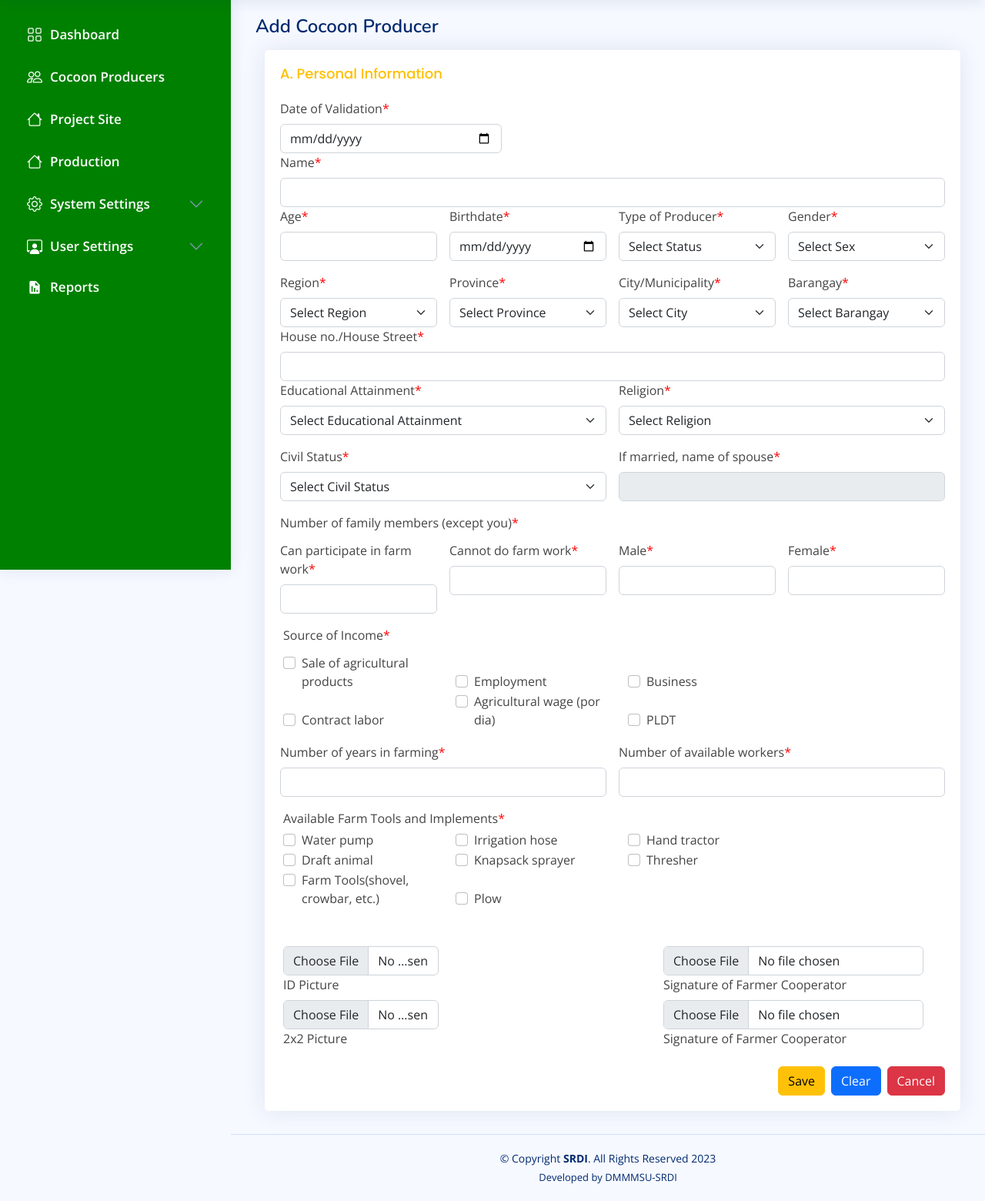
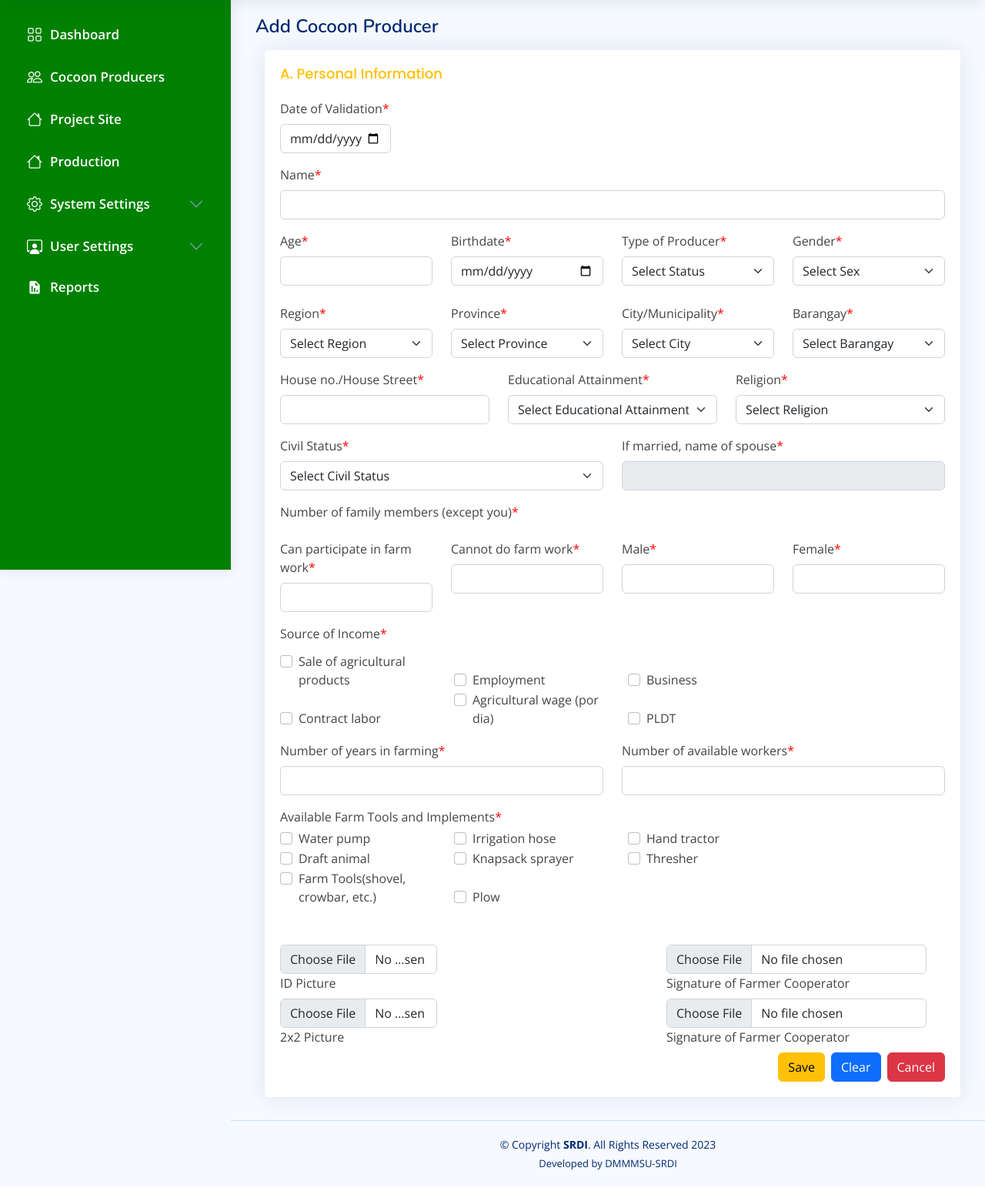
Before and after one commit to Akireiss/Srdi_Profiling_System, a PHP site: page /dmmmsu_srdi_profilings/admin/cocoonproducers.php in a window 1280 px wide. Shown: the part 60-1620 px from the top of the page at 77% size. After the commit the page ends 1580 px from the top, so only its background shows below. Run offline with PHP 8.4, Linux system fonts and the light colour scheme; a user stored in the database is signed in; data comes from the database, SQL or seed files in the repository; data that the repository does not hold is empty; some libraries are stand-ins or nearby versions.

Commit message:
oct 16, 20223 as of 1:57

```diff
--- a/admin/cocoonproducers.php
+++ b/admin/cocoonproducers.php
@@ -98,7 +98,7 @@ if (isset($message)) {
 
         <h5 class="card-title">A. Personal Information</h5>
 
-        <div class="col-md-4">
+        <div class="col-md-2">
             <label for="validationCustom02" class="form-label">Date of Validation<font color = "red">*</font></label>
             <input type="date" class="form-control" id="validationCustom02" name="date_validation" required>
             <div class="valid-feedback">
@@ -106,7 +106,7 @@ if (isset($message)) {
             </div>
           </div>
 
-        <div class="row g-3  needs-validation md:w-full" novalidate>
+        <div class="row mt-3 needs-validation md:w-full" novalidate>
           <div class="col-md-12">
             <label for="validationCustom01" class="form-label">Name<font color = "red">*</font></label>
             <input type="text" class="form-control" id="validationCustom01" name="name" required>
@@ -117,7 +117,7 @@ if (isset($message)) {
 
         </div>
 
-        <div class="row g-3  needs-validation md:w-full" novalidate>
+        <div class="row mt-3  needs-validation md:w-full" novalidate>
           <div class="col-md-3">
             <label for="validationCustom02" class="form-label">Age<font color = "red">*</font></label>
             <input type="text" class="form-control" id="validationCustom02" name="age" >
@@ -155,7 +155,9 @@ if (isset($message)) {
               <option value="Female">Female</option>
             </select>
           </div>
+          </div>
 
+          <div class="row mt-4 needs-validation md:w-full" novalidate>
           <div class="col-md-3 position-relative">
                   <label class="form-label">Region<font color = "red">*</font></label>
                   <div class="col-sm-12">
@@ -197,17 +199,21 @@ if (isset($message)) {
                     </select>
                   </div>
                 </div>
+
           </div>
-          <div class="col-md-12">
+
+          <div class="row mt-3  needs-validation md:w-full" novalidate>
+          <div class="col-md-4">
             <label for="validationCustom03" class="form-label">House no./House Street<font color = "red">*</font></label>
+
             <input type="text" name="address" class="form-control" id="validationCustom03" >
             <div class="invalid-feedback">
               Please provide a valid city.
             </div>
           </div>
 
-          <div class="row g-3  needs-validation md:w-full" novalidate>
-          <div class="col-md-6">
+
+          <div class="col-md-4">
             <label for="validationCustom04" class="form-label">Educational Attainment<font color = "red">*</font></label>
             <select name="education" class="form-select" id="validationCustom04" >
                 <option  selected>Select Educational Attainment</option>
@@ -225,7 +231,7 @@ if (isset($message)) {
             </div>
             </div>
 
-          <div class="col-md-6">
+          <div class="col-md-4">
             <label for="validationCustom05" class="form-label">Religion<font color = "red">*</font></label>
             <select class="form-select" id="validationCustom04" name="religion" >
             <option  selected>Select Religion</option>
@@ -241,7 +247,8 @@ if (isset($message)) {
             </div>
           </div>
 
-          <div class="col-md-6">
+
+          <div class="col-md-6 mt-3">
   <label for="validationCustom05" class="form-label">Civil Status<font color="red">*</font></label>
   <select class="form-select" id="civil_status" name="civil_status" >
     <option selected>Select Civil Status</option>
@@ -257,7 +264,8 @@ if (isset($message)) {
   </div>
 </div>
 
-<div class="col-md-6">
+
+<div class="col-md-6 mt-3">
   <label for="validationCustom04" class="form-label">If married, name of spouse<font color="red">*</font></label>
   <input type="text" class="form-control" name="name_spouse" id="spouse" disabled>
   <div class="invalid-feedback">
@@ -269,31 +277,31 @@ if (isset($message)) {
 
 
 
-    <div class="col-md-12">
+    <div class="col-md-12 mt-3">
         <label for="validationCustom04" class="form-label">Number of family members (except you)<font color="red">*</font></label>
     </div>
-    <div class="col-md-3 mt-1">
+    <div class="col-md-3 mt-3">
         <label for="validationCustom04" class="form-label">Can participate in farm work<font color="red">*</font></label>
         <input type="text" class="form-control" name="farm_participate" id="farm_participate">
         <div class="invalid-feedback">
             Please provide the number of family members who can participate in farm work.
         </div>
     </div>
-    <div class="col-md-3 mt-1">
+    <div class="col-md-3 mt-3">
         <label for="validationCustom04" class="form-label">Cannot do farm work<font color="red">*</font></label>
         <input type="text" class="form-control" name="cannot_participate" id="cannot_participate">
         <div class="invalid-feedback">
             Please provide the number of family members who cannot do farm work.
         </div>
     </div>
-    <div class="col-md-3 mt-1">
+    <div class="col-md-3 mt-3">
         <label for="validationCustom04" class="form-label">Male<font color="red">*</font></label>
         <input type="text" class="form-control" name="male" id="male" >
         <div class="invalid-feedback">
             Please provide the number of male family members.
         </div>
     </div>
-    <div class="col-md-3 mt-1">
+    <div class="col-md-3 mt-3">
         <label for="validationCustom04" class="form-label">Female<font color="red">*</font></label>
         <input type="text" class="form-control" name="female" id="female" >
         <div class="invalid-feedback">
@@ -322,14 +330,14 @@ if (isset($message)) {
 </div>
 
 
-<div class="col-md-6 ">
+<div class="col-md-6 mt-3 ">
   <label for="validationCustom04" class="form-label">Number of years in farming<font color = "red">*</font></label>
   <input type="text" class="form-control" name="years_in_farming" id="validationCustom05">
   <div class="invalid-feedback">
     Please provide a number of years in farming.
   </div>
 </div>
-<div class="col-md-6 ">
+<div class="col-md-6 mt-3 ">
 <label for="validationCustom04" class="form-label">Number of available workers<font color = "red">*</font></label>
 <input type="text" class="form-control" name="available_workers" id="validationCustom05" >
 <div class="invalid-feedback">
--- a/admin/view_audit.php
+++ b/admin/view_audit.php
@@ -54,7 +54,7 @@ $date = $row->date;
                 </div>
 
                 <div class="col-md-6 position-relative">
-                  <label class="form-label">Data<font color="red">*</font></label>
+                  <label class="form-label">Date<font color="red">*</font></label>
                   <input type="text" class="form-control" id="password" name="password" disabled
                         value="<?php echo $date;?>" aria-disabled="">
               </div>
--- a/includes/sidebar.php
+++ b/includes/sidebar.php
@@ -126,8 +126,8 @@
           </a>
         </li>
 </ul>
-
-  </li><!-- End Settings Nav -->
+  </li>
+  <!-- End Settings Nav -->
   <li class="nav-item">
       <a class="nav-link collapsed" data-bs-target="#charts-nav" data-bs-toggle="collapse" href="#">
         <i class="bi bi-person-workspace" style="color: white;"></i><span>User Settings</span><i class="bi bi-chevron-down ms-auto"></i>
```
Also changed, not shown: admin/form_projectsite.php (+15 -15 lines), db_con.php (+29 -3 lines).
